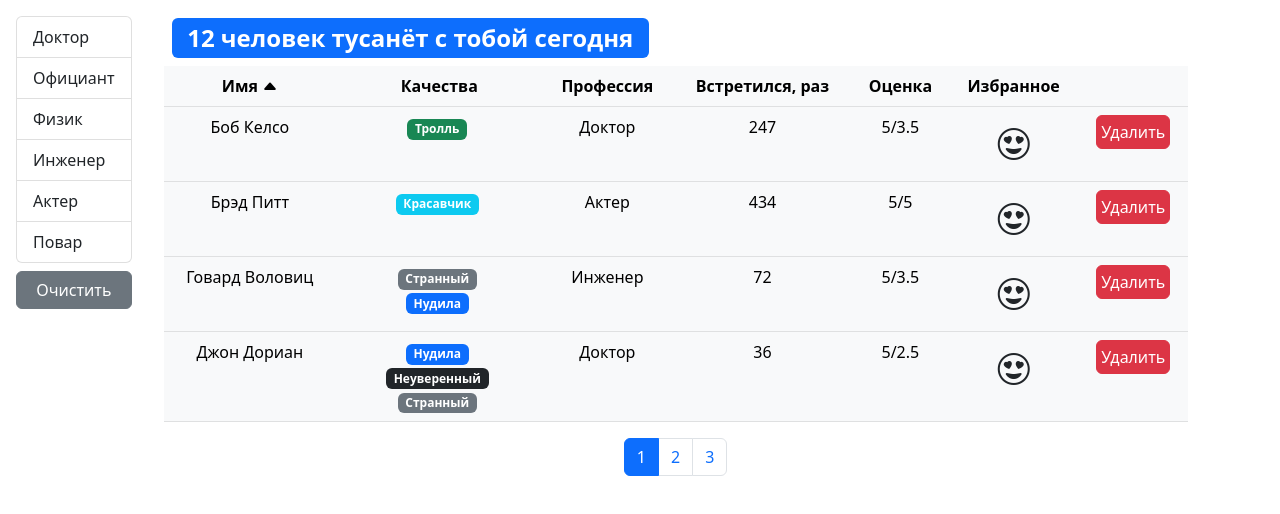
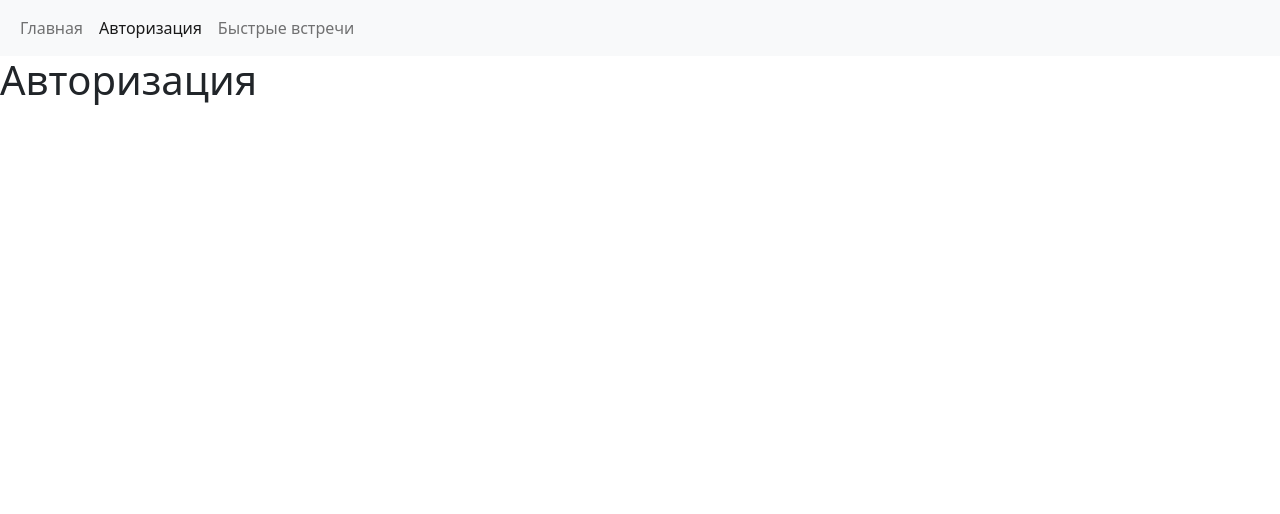
Before and after one commit to dimonabinsk/fast-company-app, a React (Create React App) app: page /login in a window 1280 px wide. Shown: the top 514 px of the page. Built offline with nearby package versions, Linux system fonts and the light colour scheme.

Commit message:
добавил маршрутизацию

```diff
--- a/package.json
+++ b/package.json
@@ -12,6 +12,7 @@
         "prop-types": "^15.8.1",
         "react": "^18.2.0",
         "react-dom": "^18.2.0",
+        "react-router-dom": "^5.3.0",
         "react-scripts": "5.0.1",
         "web-vitals": "^2.1.4"
     },
--- a/src/api/fake.api/user.api.js
+++ b/src/api/fake.api/user.api.js
@@ -150,4 +150,11 @@ const fetchAll = () =>
         }, 2000);
     });
 
-export default { fetchAll };
+const getById = (id) =>
+    new Promise((resolve) => {
+        window.setTimeout(() => {
+            resolve(users.find((user) => user._id === id));
+        }, 1000);
+    });
+
+export default { fetchAll, getById };
--- a/src/app/App.js
+++ b/src/app/App.js
@@ -1,12 +1,21 @@
 import "bootstrap/dist/css/bootstrap.min.css";
 import "bootstrap-icons/font/bootstrap-icons.css";
 import React from "react";
-import Users from "./components/users";
+import Header from "./components/header";
+import { Route, Switch } from "react-router-dom";
+import Main from "./layout/main";
+import Login from "./layout/login";
+import UsersLayout from "./layout/users.layout";
 
 function App() {
     return (
         <>
-            <Users />
+            <Header />
+            <Switch>
+                <Route exact path="/" component={Main} />
+                <Route path="/login" component={Login} />
+                <Route path="/users/:userId?" component={UsersLayout} />
+            </Switch>
         </>
     );
 }
--- /dev/null
+++ b/src/app/components/header.jsx
@@ -0,0 +1,52 @@
+import React from "react";
+import { Link, useLocation } from "react-router-dom";
+
+// import PropTypes from "prop-types";
+
+const Header = () => {
+    const { pathname } = useLocation();
+
+    const pathLink = [
+        {
+            id: 1,
+            path: "/",
+            name: "Главная"
+        },
+        {
+            id: 2,
+            path: "/login",
+            name: "Авторизация"
+        },
+        {
+            id: 3,
+            path: "/users",
+            name: "Быстрые встречи"
+        }
+    ];
+    return (
+        <>
+            <nav className="navbar navbar-expand-lg bg-light">
+                <div className="container-fluid">
+                    <ul className="navbar-nav me-auto mb-2 mb-lg-0">
+                        {pathLink.map(({ id, path, name }) => (
+                            <li className="nav-item" key={id}>
+                                <Link
+                                    className={`nav-link ${
+                                        pathname === path ? "active" : ""
+                                    }`}
+                                    to={path}
+                                >
+                                    {name}
+                                </Link>
+                            </li>
+                        ))}
+                    </ul>
+                </div>
+            </nav>
+        </>
+    );
+};
+
+// Header.propTypes = {};
+
+export default Header;
--- /dev/null
+++ b/src/app/components/user.jsx
@@ -0,0 +1,43 @@
+import React, { useState, useEffect } from "react";
+import API from "../../api";
+import PropTypes from "prop-types";
+import SpinnerLoading from "./spinnerLoading";
+import CharacteristicList from "./characteristicList";
+import Rate from "./rate";
+import { Link } from "react-router-dom";
+
+const User = ({ id }) => {
+    const [user, setUser] = useState();
+
+    useEffect(() => {
+        API.users.getById(id).then((data) => setUser(data));
+    }, []);
+
+    // console.log(user);
+    return user ? (
+        <>
+            <span className="h1">{user.name}</span>
+            <span className="h2 d-block">
+                {`Профессия: ${user.profession.name}`}{" "}
+            </span>
+            <CharacteristicList qualities={user.qualities} />
+            <span className="h4 d-block">
+                Количество встреч: {user.completedMeetings}
+            </span>
+            <span className="h4">Реитинг: {<Rate rate={user.rate} />}</span>
+            <div className=" mt-2">
+                <Link to="/users" role="button" className=" btn btn-primary">
+                    Все пользователи
+                </Link>
+            </div>
+        </>
+    ) : (
+        <SpinnerLoading />
+    );
+};
+
+User.propTypes = {
+    id: PropTypes.string
+};
+
+export default User;
--- a/src/app/components/usersTable.jsx
+++ b/src/app/components/usersTable.jsx
@@ -6,6 +6,7 @@ import Table from "./table";
 import Bookmark from "./bookmark";
 import CharacteristicList from "./characteristicList";
 import Rate from "./rate";
+import { Link } from "react-router-dom";
 
 const UsersTable = ({
     users,
@@ -17,7 +18,15 @@ const UsersTable = ({
     const columns = {
         name: {
             path: "name",
-            name: "Имя"
+            name: "Имя",
+            component: (user) => (
+                <Link
+                    to={`/users/${user._id}`}
+                    className="nav-link link-secondary"
+                >
+                    {user.name}
+                </Link>
+            )
         },
         qualities: {
             name: "Качества",
--- /dev/null
+++ b/src/app/layout/login.jsx
@@ -0,0 +1,14 @@
+import React from "react";
+// import PropTypes from "prop-types";
+
+const Login = () => {
+    return (
+        <>
+            <h1>Авторизация</h1>
+        </>
+    );
+};
+
+// Main.propTypes = {};
+
+export default Login;
--- /dev/null
+++ b/src/app/layout/main.jsx
@@ -0,0 +1,14 @@
+import React from "react";
+// import PropTypes from "prop-types";
+
+const Main = () => {
+    return (
+        <>
+            <h1>Главная</h1>
+        </>
+    );
+};
+
+// Main.propTypes = {};
+
+export default Main;
--- /dev/null
+++ b/src/app/layout/users.layout.jsx
@@ -0,0 +1,11 @@
+import React from "react";
+import { useParams } from "react-router-dom";
+import User from "../components/user";
+import Users from "../components/users";
+
+const UsersLayout = () => {
+    const { userId } = useParams();
+    return userId ? <User id={userId} /> : <Users />;
+};
+
+export default UsersLayout;
--- a/src/index.js
+++ b/src/index.js
@@ -1,10 +1,13 @@
 import React from "react";
 import ReactDOM from "react-dom/client";
+import { BrowserRouter } from "react-router-dom";
 import App from "./app/App";
 
 const root = ReactDOM.createRoot(document.getElementById("root"));
 root.render(
-    <React.StrictMode>
-        <App />
-    </React.StrictMode>
+    <BrowserRouter>
+        <React.StrictMode>
+            <App />
+        </React.StrictMode>
+    </BrowserRouter>
 );
```
Also changed, not shown: 1 other file (tests, documents, lock files or other folders).
